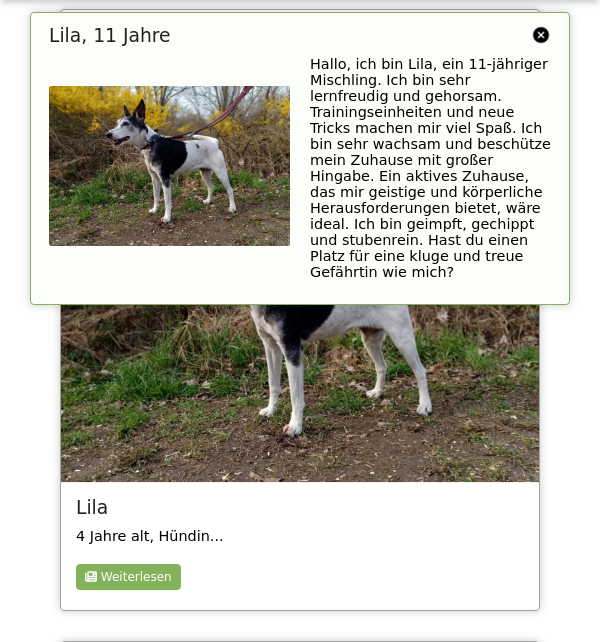
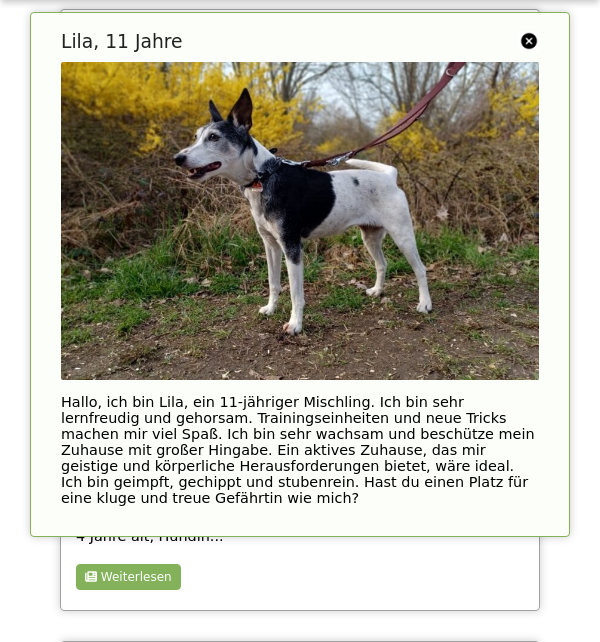
Before and after one commit to PhinaB/TierheimatWebsite, a PHP site: page /normalPage/unsereTiereWeiterlesen.html in a window 600 px wide. Shown: the part 128-770 px from the top of the page. Run offline with PHP 8.4, Linux system fonts and the light colour scheme; some libraries are stand-ins or nearby versions.

Commit message:
Media Queries min zu max geändert, absolute Box runtergesetzt beim großen Bildschirm

```diff
--- a/CSS/unsereTiereWeiterlesen.css
+++ b/CSS/unsereTiereWeiterlesen.css
@@ -1,6 +1,11 @@
 /*Informationen die für die Weiterlesen-Boxen allgemein gelten */
 .box-absolute {
     position: absolute;
+
+    display: flex;
+    flex-wrap: nowrap;
+    flex-direction: row;
+
     box-sizing: border-box;
     left: 5%;
     right: 5%;
@@ -23,9 +28,10 @@
 
 .Kopfelement {
     width: 100%;
+    padding-bottom: 1%;
 }
 
-.box-absolute .Kopfelement a img{
+.Kopfelement a img{
     width: 20px;
     float: right;
 }
@@ -34,59 +40,90 @@
     display: inline;
 }
 
-.box-absolute .Unterelement img {
+.Unterelement img {
     border-radius: 2px;
     width: 100%;
 }
 
-
-/*wenn Bilschirmgröße 600px oder weniger, dann:*/
-@media only screen and (min-width: 0px) {                             /* Wird das noch benötigt?? */
-    /*Informationen die je nach Bildschirmgröße variieren */
+.Unterelement {
+    width: 100%;
+}
 
 .box-absolute {
     /*Abstand zwischen den übereinanderliegenden div-Elementen*/
     gap: 10px 10px;
     top: 140px;
 }
-    .box-absolute .Kopfelement {
-        width: 100%;
-        padding-bottom: 1%;
-    }
-    .box-absolute .Unterelement {
-        width: 100%;
-    }
-}
 
-@media only screen and (min-width: 600px) {
-   /*Informationen die je nach Bildschirmgröße variieren */
+
+
+
+
+
+
+
+/*wenn Bilschirmgröße 2000px oder weniger, dann:*/
+@media only screen and (max-width: 2000px) {
+
+
     .box-absolute {
         display: flex;
         justify-content:space-between;
         align-items: center;
+        z-index: 1;
         flex-wrap:wrap;
-        top: 140px;
+        top: 80px;
         padding-top: 2%;
         padding-bottom: 4%;
         padding-left: 3%;
         padding-right: 3%;
+
         }
-    .box-absolute .Kopfelement {
+
+    .Kopfelement {
         width: 100%;
-        padding-bottom: 0%;
+        padding-bottom: 1%;
         }
-    .box-absolute .Unterelement {
+    .Unterelement {
         width: calc(50% - 10px);
         }
 }
 
-/*wenn Bilschirmgröße 900px oder weniger, dann:*/
-@media only screen and (min-width: 733px) {
+/*wenn Bilschirmgröße 1277px oder weniger, dann:*/
+@media only screen and (max-width: 1277px) {
 
-    /*Informationen die je nach Bildschirmgröße variieren */
+
     .box-absolute {
         display: flex;
+        justify-content:space-between;
+        align-items: center;
+        z-index: 1;
         flex-wrap:wrap;
+        top: 65px;
+        padding-top: 2%;
+        padding-bottom: 4%;
+        padding-left: 3%;
+        padding-right: 3%;
+
+        }
+
+    .Kopfelement {
+        width: 100%;
+        padding-bottom: 1%;
+        }
+    .Unterelement {
+        width: calc(50% - 10px);
+        }
+}
+
+
+
+/*wenn Bilschirmgröße 900px oder weniger, dann:*/
+@media only screen and (max-width: 900px) {
+
+    .box-absolute {
+        display: flex;
+        flex-wrap: wrap;
         justify-content:space-between;
         align-items: stretch;
 
@@ -99,40 +136,58 @@
         padding-right: 3%;
      }
 
-    .box-absolute .Kopfelement {
+    .Kopfelement {
         width: 100%;
         padding-bottom: 2%;
     }
-    .box-absolute .Unterelement {
+    .Unterelement {
         width: calc(50% - 10px);
     }
 
 }
-/*wenn Bilschirmgröße 900px oder mehr, dann:*/
-@media only screen and (min-width: 900px) {
 
-    /*Informationen die je nach Bildschirmgröße variieren */
+/*wenn Bilschirmgröße 733px oder weniger, dann:*/
+@media only screen and (max-width: 733px) {
+
     .box-absolute {
          display: flex;
          justify-content:space-between;
          align-items: center;
-        z-index: 1;
          flex-wrap:wrap;
-        top: 70px;
-        padding-top: 2%;
-        padding-bottom: 4%;
-        padding-left: 3%;
-        padding-right: 3%;
-
+         top: 140px;
+         padding-left: 5%;
+        padding-right: 5%;
+        padding-top: 3%;
+        padding-bottom: 5%;
+     }
+    .Kopfelement {
+         width: 100%;
+         padding-bottom: 0%;
+     }
+     .Unterelement {
+         width: calc(50% - 10px);
+     }
  }
 
-    .box-absolute .Kopfelement {
+ @media only screen and (max-width: 733px)
+ {
+    .box-absolute {
+        display: flex;
+        flex-direction: column;
+        justify-content:space-between;
+        align-items: center;
+        flex-wrap:nowrap;
+        top: 140px;
+        padding-left: 5%;
+        padding-right: 5%;
+        padding-top: 3%;
+        padding-bottom: 5%;
+    }
+   .Kopfelement {
         width: 100%;
-        padding-bottom: 1%;
+        padding-bottom: 0%;
     }
-    .box-absolute .Unterelement {
-            width: calc(50% - 10px);
+    .Unterelement {
+        width: 100%;
     }
-
-
  }
```
Lines whose indentation alone changed are shown as unchanged.
